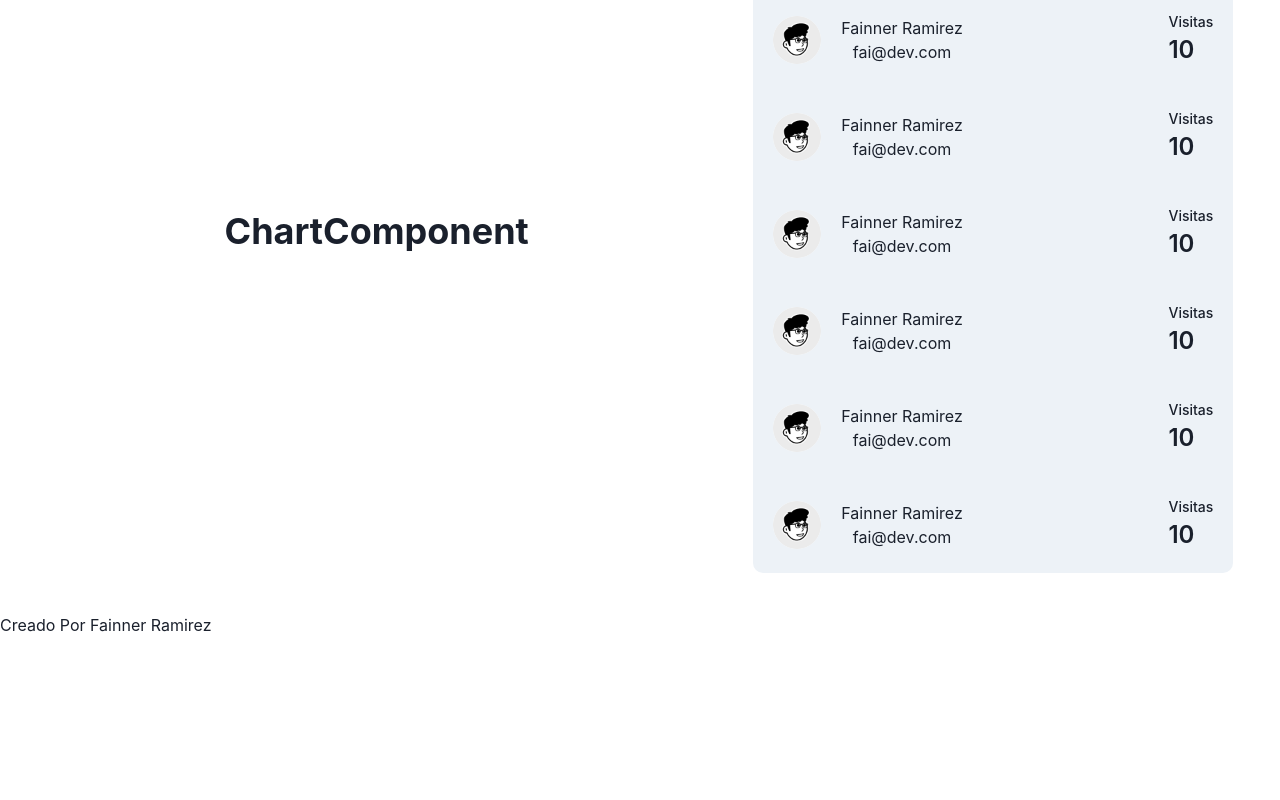
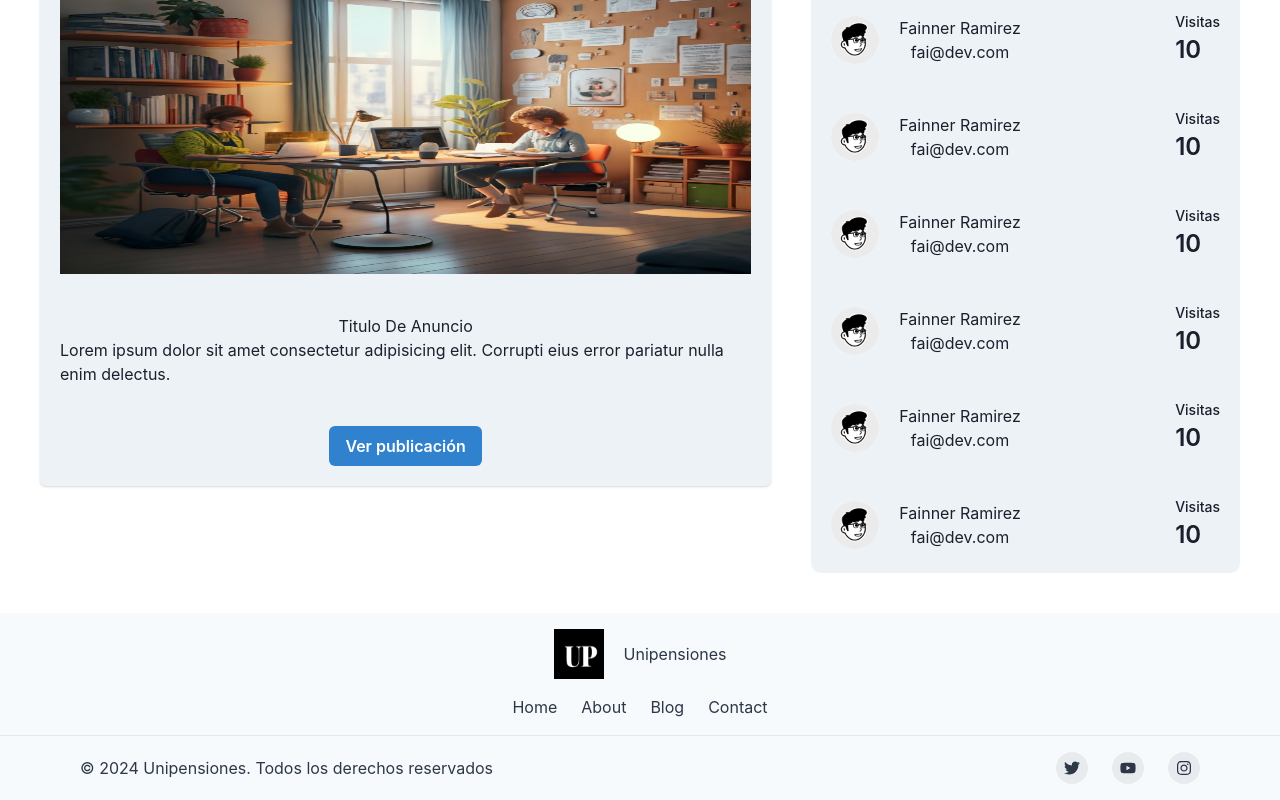
Before and after one commit to fainnerramirez/UnipensionesV2024, a React (Create React App) app: page / in a window 1280 px wide. Shown: the part 573-1373 px from the top of the page. Before the commit the page ends 1210 px from the top, so only its background shows below. Built offline with nearby package versions, Linux system fonts and the light colour scheme.

Commit message:
feature (Dahboard) - Update changes

```diff
--- a/src/App.tsx
+++ b/src/App.tsx
@@ -1,6 +1,5 @@
 import { ChakraProvider, theme } from "@chakra-ui/react";
 import Layout from "./components/Layout/Layout";
-import HomePage from "./pages/Home.page";
 import DashboardPage from "./pages/Dashboard.page";
 
 export const App = () => (
--- a/src/components/Footer.component.tsx
+++ b/src/components/Footer.component.tsx
@@ -1,8 +1,118 @@
-import { Box } from "@chakra-ui/react";
-import React from "react";
+"use client";
 
-const FooterComponent = () => {
-  return <Box>Creado Por Fainner Ramirez</Box>;
+import {
+  Box,
+  chakra,
+  Container,
+  Image,
+  Stack,
+  Text,
+  useColorModeValue,
+  VisuallyHidden,
+} from "@chakra-ui/react";
+import { FaInstagram, FaTwitter, FaYoutube } from "react-icons/fa";
+import { ReactNode } from "react";
+
+const Logo = (props: any) => {
+  return (
+    <Box display={"flex"} gap={5} alignItems={"center"}>
+      <Image src={require("../assets/logo.png")} width={50} height={50} />
+      <Text>Unipensiones</Text>
+    </Box>
+  );
 };
 
-export default FooterComponent;
+const SocialButton = ({
+  children,
+  label,
+  href,
+}: {
+  children: ReactNode;
+  label: string;
+  href: string;
+}) => {
+  return (
+    <chakra.button
+      bg={useColorModeValue("blackAlpha.100", "whiteAlpha.100")}
+      rounded={"full"}
+      w={8}
+      h={8}
+      cursor={"pointer"}
+      as={"a"}
+      href={href}
+      display={"inline-flex"}
+      alignItems={"center"}
+      justifyContent={"center"}
+      transition={"background 0.3s ease"}
+      _hover={{
+        bg: useColorModeValue("blackAlpha.200", "whiteAlpha.200"),
+      }}
+    >
+      <VisuallyHidden>{label}</VisuallyHidden>
+      {children}
+    </chakra.button>
+  );
+};
+
+export default function FooterComponent() {
+  return (
+    <Box
+      bg={useColorModeValue("gray.50", "gray.900")}
+      color={useColorModeValue("gray.700", "gray.200")}
+    >
+      <Container
+        as={Stack}
+        maxW={"6xl"}
+        py={4}
+        spacing={4}
+        justify={"center"}
+        align={"center"}
+      >
+        <Logo />
+        <Stack direction={"row"} spacing={6}>
+          <Box as="a" href={"#"}>
+            Home
+          </Box>
+          <Box as="a" href={"#"}>
+            About
+          </Box>
+          <Box as="a" href={"#"}>
+            Blog
+          </Box>
+          <Box as="a" href={"#"}>
+            Contact
+          </Box>
+        </Stack>
+      </Container>
+
+      <Box
+        borderTopWidth={1}
+        borderStyle={"solid"}
+        borderColor={useColorModeValue("gray.200", "gray.700")}
+      >
+        <Container
+          as={Stack}
+          maxW={"6xl"}
+          py={4}
+          direction={{ base: "column", md: "row" }}
+          spacing={4}
+          justify={{ base: "center", md: "space-between" }}
+          align={{ base: "center", md: "center" }}
+        >
+          <Text>© 2024 Unipensiones. Todos los derechos reservados</Text>
+          <Stack direction={"row"} spacing={6}>
+            <SocialButton label={"Twitter"} href={"#"}>
+              <FaTwitter />
+            </SocialButton>
+            <SocialButton label={"YouTube"} href={"#"}>
+              <FaYoutube />
+            </SocialButton>
+            <SocialButton label={"Instagram"} href={"#"}>
+              <FaInstagram />
+            </SocialButton>
+          </Stack>
+        </Container>
+      </Box>
+    </Box>
+  );
+}
--- a/src/components/Layout/Layout.tsx
+++ b/src/components/Layout/Layout.tsx
@@ -1,6 +1,7 @@
 import React from "react";
 import Navbar from "../Navbar.component";
 import FooterComponent from "../Footer.component";
+import { Box } from "@chakra-ui/react";
 
 interface Props {
   children: React.ReactNode;
@@ -8,11 +9,11 @@
 
 const Layout = ({ children }: Props) => {
   return (
-    <>
+    <Box>
       <Navbar />
       {children}
       <FooterComponent />
-    </>
+    </Box>
   );
 };
 
--- a/src/pages/Dashboard.page.tsx
+++ b/src/pages/Dashboard.page.tsx
@@ -4,9 +4,10 @@
 import HeaderDashboardComponent from "./components/HeaderDashboard.component";
 import SubscriptionsComponent from "./components/Subscriptions.component";
 import LikesComponent from "./components/Likes.component";
-import BarChart from "./components/Chart.component";
+import BarChart from "./components/PostRecient.component";
 import RecentVisitsComponent from "./components/RecentVisits.component";
 import PostComponent from "./components/Post.component";
+import PostRecientComponent from "./components/PostRecient.component";
 
 const DashboardPage = () => {
   return (
@@ -28,8 +29,9 @@
           justifyContent={"space-evenly"}
           width={"100%"}
           direction={["column", "row"]}
+          alignItems={"flex-start"}
         >
-          <BarChart />
+          <PostRecientComponent />
           <RecentVisitsComponent />
         </HStack>
       </VStack>
--- a/src/pages/components/Chart.component.tsx
+++ /dev/null
@@ -1,12 +0,0 @@
-import { Box, Heading } from "@chakra-ui/react";
-import React from "react";
-
-const ChartComponent = () => {
-  return (
-    <Box width={"55%"}>
-      <Heading textAlign={"center"}>ChartComponent</Heading>
-    </Box>
-  );
-};
-
-export default ChartComponent;
--- /dev/null
+++ b/src/pages/components/PostRecient.component.tsx
@@ -0,0 +1,50 @@
+import {
+  Box,
+  Button,
+  Card,
+  CardBody,
+  CardFooter,
+  CardHeader,
+  Heading,
+  Image,
+  Text,
+  useColorModeValue,
+} from "@chakra-ui/react";
+import React from "react";
+
+const PostRecientComponent = () => {
+  const bg = useColorModeValue("gray.100", "gray.700");
+
+  return (
+    <Box>
+      <Box padding={5}>
+        <Heading as="h3" fontSize={20} textTransform={"capitalize"}>
+          Tu última publicación
+        </Heading>
+      </Box>
+      <Card size={"md"} bg={bg}>
+        <CardHeader>
+          <Image
+            src={require("../../assets/pension.jpg")}
+            width={"100%"}
+            height={300}
+          />
+        </CardHeader>
+        <CardBody>
+          <Text textAlign={"center"} textTransform={"capitalize"}>
+            Titulo de anuncio
+          </Text>
+          <Text>
+            Lorem ipsum dolor sit amet consectetur adipisicing elit. Corrupti
+            eius error pariatur nulla enim delectus.
+          </Text>
+        </CardBody>
+        <CardFooter display={"flex"} justifyContent={"center"}>
+          <Button colorScheme="blue">Ver publicación</Button>
+        </CardFooter>
+      </Card>
+    </Box>
+  );
+};
+
+export default PostRecientComponent;
```
Also changed, not shown: src/logo.svg (deleted), 1 other file (tests, documents, lock files or other folders).
